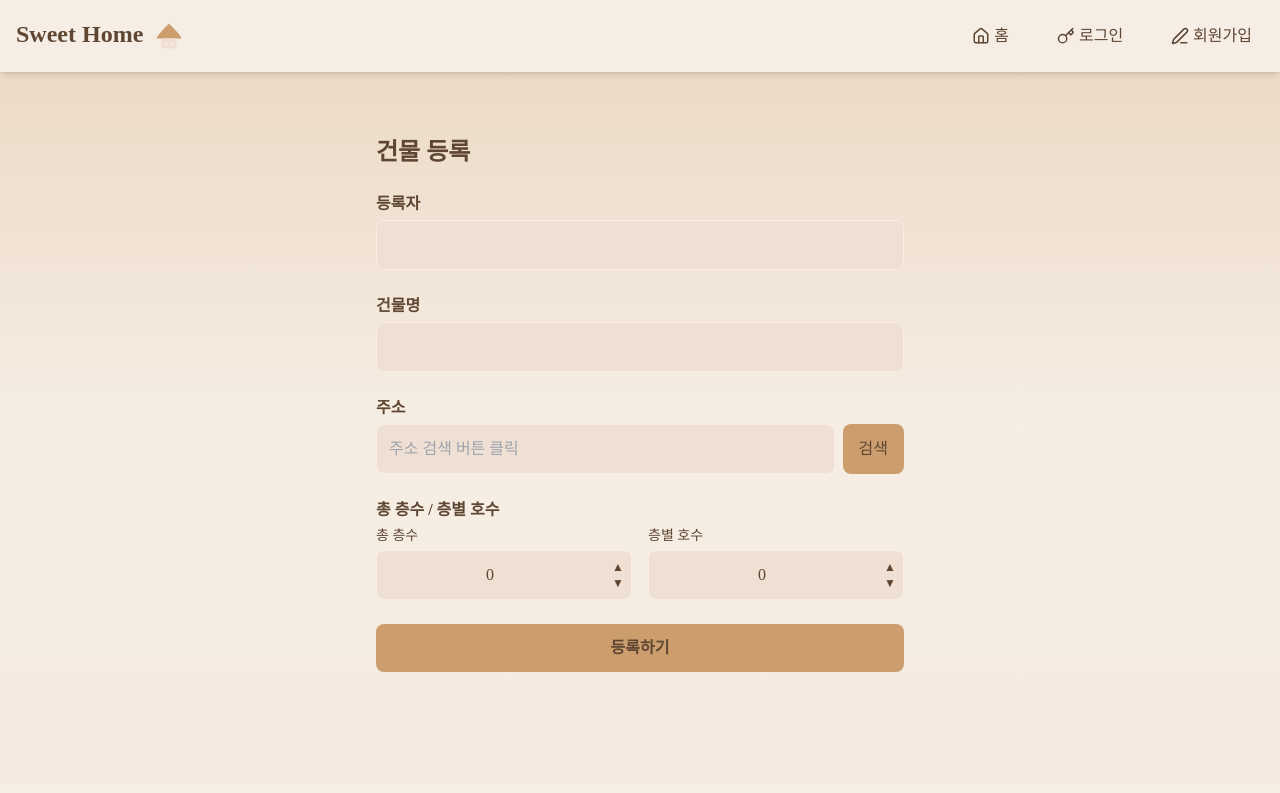
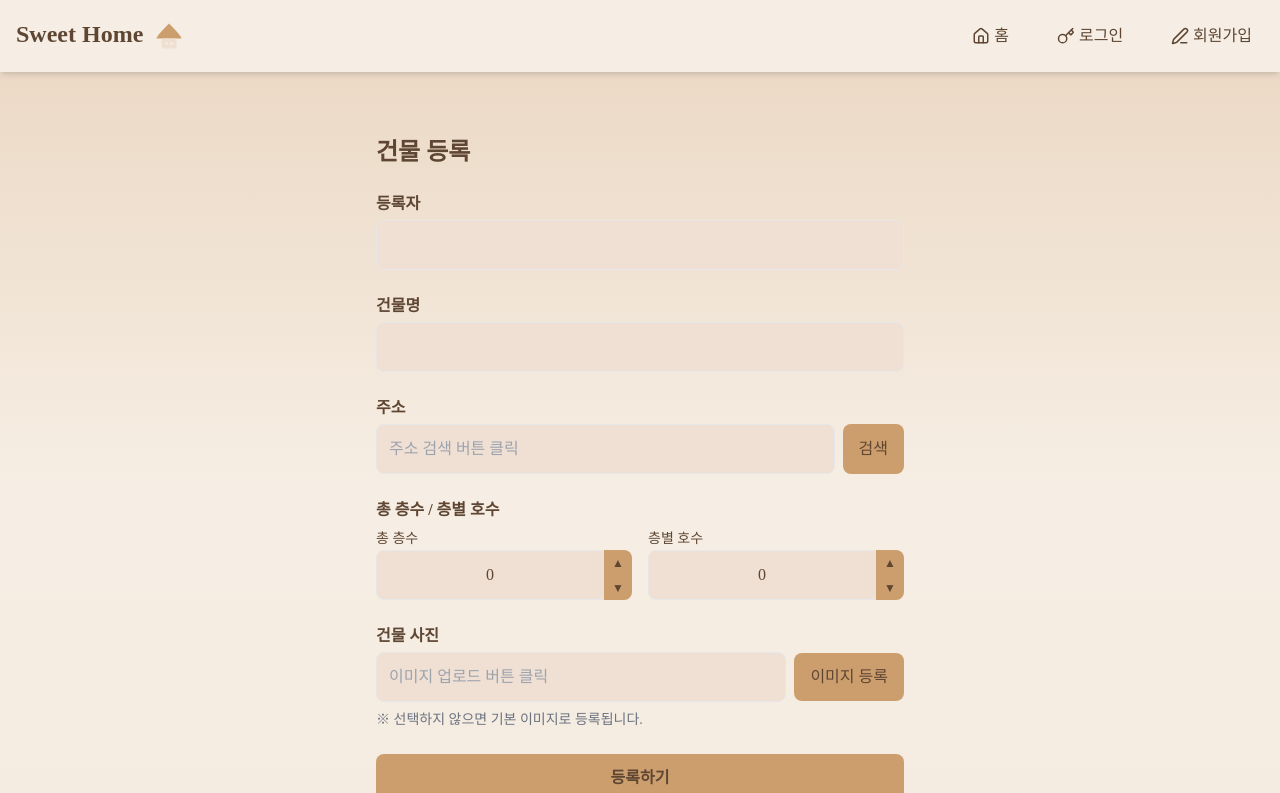
Before and after one commit to wkdwbs8347/reactSW, a React (Vite) app: page /building/register in a window 1280 px wide. Shown: the top 793 px of the page. Built offline with nearby package versions, Linux system fonts and the light colour scheme; no server answers; a web font is replaced by a local one.

Commit message:
건물등록시 이미지등록 및 건물상세조회시 이미지표시 및 수정

```diff
--- /dev/null
+++ b/src/components/profile/BuildingImageModal.jsx
@@ -0,0 +1,147 @@
+import { useState } from "react";
+import api from "../../api/axios";
+import useModal from "../../hooks/useModal";
+
+export default function BuildingImageModal({
+  currentImage,
+  buildingId, // 기존 건물 ID
+  onClose,
+  onSave,
+}) {
+  const defaultImg = "/images/defaultBuildingImg.jpg";
+
+  const [selectedFile, setSelectedFile] = useState(null);
+  const [preview, setPreview] = useState(currentImage || defaultImg);
+
+  const { showModal } = useModal();
+
+  const MAX_SIZE = 10 * 1024 * 1024; // 10MB
+  const ALLOWED_EXT = ["jpg", "jpeg", "png", "gif", "webp"];
+
+  /** 파일 선택 */
+  const handleFileChange = (e) => {
+    const file = e.target.files?.[0];
+    if (!file) return;
+
+    const ext = file.name.split(".").pop().toLowerCase();
+    if (!ALLOWED_EXT.includes(ext)) {
+      showModal("이미지 파일(jpg, jpeg, png, gif, webp)만 업로드 가능합니다.");
+      return;
+    }
+
+    if (file.size > MAX_SIZE) {
+      showModal("파일 크기는 10MB 이하만 업로드할 수 있습니다.");
+      return;
+    }
+
+    setSelectedFile(file);
+    setPreview(URL.createObjectURL(file));
+  };
+
+  /** 저장(업로드) */
+  const handleSave = async () => {
+    // 선택한 파일 없으면 기본 이미지로만 처리
+    if (!selectedFile) {
+      onSave(currentImage || defaultImg);
+      onClose();
+      return;
+    }
+
+    // 실제 파일 업로드 (기존 건물 이미지 덮어쓰기)
+    try {
+      const formData = new FormData();
+      formData.append("file", selectedFile);
+
+      let res;
+      if (buildingId) {
+        // 기존 건물 이미지 업데이트
+        res = await api.put(`/building/update-image?buildingId=${buildingId}`, formData, {
+          headers: { "Content-Type": "multipart/form-data" },
+        });
+      } else {
+        // 신규 건물 → 그냥 선택한 파일 URL 그대로 반영
+        // 실제 서버 업로드는 /building/register 시 처리
+        const uploadRes = await api.post("/building/upload-image", formData, {
+          headers: { "Content-Type": "multipart/form-data" },
+        });
+        res = { data: { buildingImage: uploadRes.data.buildingImage } };
+      }
+
+      onSave(res.data.buildingImage);
+      onClose();
+      showModal("이미지가 업로드되었습니다.");
+    } catch (err) {
+      console.error(err);
+      showModal("이미지 업로드에 실패했습니다.");
+    }
+  };
+
+  /** 기본 이미지로 (로컬 상태만 초기화) */
+  const handleReset = () => {
+    setSelectedFile(null);
+    setPreview(defaultImg);
+  };
+
+  return (
+    <div className="fixed inset-0 z-9999 flex items-center justify-center px-4">
+      <div
+        className="absolute inset-0 bg-black/30 backdrop-blur-sm"
+        onClick={onClose}
+      />
+
+      <div className="relative bg-base-100 rounded-2xl w-full max-w-sm p-6 z-10 shadow-md text-neutral animate-scaleIn">
+        <h2 className="text-lg font-semibold mb-4">건물 이미지 등록</h2>
+
+        {/* 이미지 미리보기 */}
+        <div className="w-36 h-36 mx-auto rounded-xl overflow-hidden border shadow-sm bg-secondary">
+          <img
+            src={preview || defaultImg}
+            className="w-full h-full object-cover"
+          />
+        </div>
+
+        {/* 파일 선택 */}
+        <div className="mt-4">
+          <input
+            type="file"
+            accept="image/*"
+            onChange={handleFileChange}
+            className="file-input file-input-bordered w-full rounded-xl bg-secondary"
+          />
+        </div>
+
+        {/* 버튼 영역 */}
+        <div className="mt-6 flex justify-between">
+          <button
+            onClick={handleReset}
+            className="px-4 py-2 rounded-lg bg-error text-white"
+          >
+            기본 이미지로
+          </button>
+
+          <div className="flex gap-2">
+            <button onClick={onClose} className="px-4 py-2 rounded-lg border">
+              취소
+            </button>
+            <button
+              onClick={handleSave}
+              className="px-4 py-2 rounded-lg bg-primary text-neutral"
+            >
+              저장
+            </button>
+          </div>
+        </div>
+
+        <style>{`
+          .animate-scaleIn {
+            animation: scaleIn 0.2s ease-out forwards;
+          }
+          @keyframes scaleIn {
+            0% { transform: scale(0.85); opacity: 0; }
+            100% { transform: scale(1); opacity: 1; }
+          }
+        `}</style>
+      </div>
+    </div>
+  );
+}
--- a/src/context/LoginChkProvider.jsx
+++ b/src/context/LoginChkProvider.jsx
@@ -32,7 +32,7 @@ export default function LoginChkProvider({ children }) {
       }
     };
     checkLogin();
-  }, []);
+  }, [isLogin]);
 
   return (
     <LoginChkContext.Provider
--- a/src/pages/BuildingRegisterPage.jsx
+++ b/src/pages/BuildingRegisterPage.jsx
@@ -4,38 +4,42 @@ import { useNavigate } from "react-router-dom";
 import { FormItem } from "../components/FormItem.jsx";
 import useModal from "../hooks/useModal.js";
 import api from "../api/axios.js";
+import BuildingImageModal from "../components/profile/BuildingImageModal.jsx";
 
 export default function BuildingRegisterPage() {
-  // 입력 값 상태 관리
+  const defaultBuildingImg = "/images/defaultBuildingImg.jpg";
+
+  // Form 상태
   const [buildingName, setBuildingName] = useState("");
   const [address, setAddress] = useState("");
   const [totalFloor, setTotalFloor] = useState(0);
   const [unitNumber, setUnitNumber] = useState(0);
 
+  const [buildingImage, setBuildingImage] = useState(null); // null이면 기본 이미지 적용
+  const [showImgModal, setShowImgModal] = useState(false);
+
   const navigate = useNavigate();
   const { showModal } = useModal();
-  const { loginUser } = useContext(LoginChkContext); // 로그인 유저 정보 불러오기
+  const { loginUser } = useContext(LoginChkContext);
 
-  // focus 이동을 위한 ref
+  // refs
   const buildingNameRef = useRef(null);
   const addressRef = useRef(null);
   const totalFloorRef = useRef(null);
   const unitNumberRef = useRef(null);
 
-  // 🔍 주소 검색 (Daum PostCode API)
+  // 주소 검색
   const searchAddress = () => {
     new window.daum.Postcode({
-      // 주소 선택했을 때 실행되는 콜백
       oncomplete: (data) => {
-        setAddress(data.address); // 주소 저장
-        totalFloorRef.current.focus(); // 다음 입력으로 focus 이동
+        setAddress(data.address);
+        totalFloorRef.current.focus();
       },
     }).open();
   };
 
-  // 🏢 건물 등록 API 요청
+  // 건물 등록
   const buildingRegister = async () => {
-    // 값 검증 -----------------------------------
     if (!buildingName) {
       showModal("건물명을 입력해주세요.", () =>
         buildingNameRef.current.focus()
@@ -59,27 +63,23 @@ export default function BuildingRegisterPage() {
       );
       return;
     }
-    // --------------------------------------------
 
     try {
-      // 서버로 보낼 데이터(payload)
       const payload = {
-        createdUserId: loginUser.id, // 등록자 ID
+        createdUserId: loginUser.id,
         name: buildingName,
         address,
         totalFloor,
         unitNumber,
+        profileImage: buildingImage || defaultBuildingImg, // 선택 이미지 없으면 기본 이미지
       };
 
-      // API 호출
       const res = await api.post("/building/register", payload);
 
-      // 성공했을 때
       if (res.data.success) {
         showModal("건물 등록 완료!", () => navigate("/"));
       }
     } catch (err) {
-      // 에러 발생 시 메시지 표시
       const message =
         err.response?.data?.message || "건물 등록 중 오류가 발생했습니다.";
       showModal(message);
@@ -90,37 +90,26 @@ export default function BuildingRegisterPage() {
     <div className="p-6 max-w-xl mx-auto space-y-6">
       <h1 className="text-2xl font-bold mb-4">건물 등록</h1>
 
-      {/* ---------------------------------
-        1. 로그인 유저 정보를 보여줌
-      ----------------------------------- */}
-      <div className="mb-5">
+      {/* 등록자 */}
       <FormItem label="등록자">
         <input
           value={loginUser?.nickname || ""}
           disabled
-            className="p-3 rounded-lg border border-base-100 bg-secondary text-neutral focus:outline-none focus:ring-2 focus:ring-primary focus:border-primary"
+          className="p-3 rounded-lg border bg-secondary text-neutral"
         />
       </FormItem>
-      </div>
 
-      {/* ---------------------------------
-        2. 건물명 입력
-      ----------------------------------- */}
-      <div className="mb-5">
+      {/* 건물명 */}
       <FormItem label="건물명">
         <input
           ref={buildingNameRef}
           value={buildingName}
           onChange={(e) => setBuildingName(e.target.value)}
-            className="p-3 rounded-lg border border-base-100 bg-secondary text-neutral focus:outline-none focus:ring-2 focus:ring-primary focus:border-primary"
+          className="p-3 rounded-lg border bg-secondary text-neutral focus:outline-none focus:ring-2 focus:ring-primary focus:border-primary"
         />
       </FormItem>
-      </div>
 
-      {/* ---------------------------------
-        3. 주소 + 검색 버튼 => Daum 주소 검색 실행
-      ----------------------------------- */}
-      <div className="mb-5">
+      {/* 주소 검색 */}
       <FormItem label="주소">
         <div className="flex gap-2">
           <input
@@ -128,58 +117,44 @@ export default function BuildingRegisterPage() {
             value={address}
             readOnly
             placeholder="주소 검색 버튼 클릭"
-              className="p-3 rounded-lg border border-base-100 bg-secondary text-neutral flex-grow focus:outline-none focus:ring-2 focus:ring-primary focus:border-primary"
+            className="p-3 rounded-lg border bg-secondary flex-grow text-neutral focus:outline-none focus:ring-2 focus:ring-primary focus:border-primary"
           />
           <button
             type="button"
             onClick={searchAddress}
-              className="px-4 py-2 whitespace-nowrap rounded-lg bg-primary text-neutral"
+            className="px-4 py-3 rounded-lg bg-primary text-neutral"
           >
             검색
           </button>
         </div>
       </FormItem>
-      </div>
 
-      {/* ---------------------------------
-        4. 총 층수 입력
-        5. 층당 호수 입력
-      ----------------------------------- */}
-      <div className="mb-5">
+      {/* 층수 / 호수 */}
       <FormItem label="총 층수 / 층별 호수">
         <div className="flex gap-4">
-            <div className="flex-1 flex flex-col">
+          {/* 총 층수 */}
+          <div className="flex-1">
             <span className="text-sm mb-1">총 층수</span>
-
-              {/* 숫자 입력 + ▲▼ 버튼 */}
-              <div className="relative w-full">
+            <div className="relative">
               <input
                 type="number"
                 ref={totalFloorRef}
                 value={totalFloor}
                 onChange={(e) => setTotalFloor(Number(e.target.value))}
-                  className="
-              w-full p-3 pr-10
-              rounded-lg border border-base-100 bg-secondary text-center text-neutral
-              appearance-none focus:outline-none focus:ring-2 focus:ring-primary focus:border-primary
-            "
+                className="w-full p-3 pr-10 rounded-lg border bg-secondary text-center text-neutral focus:outline-none focus:ring-2 focus:ring-primary focus:border-primary"
               />
-
-                <div className="absolute right-2 top-1/2 -translate-y-1/2 flex flex-col">
+              <div className="absolute top-0 right-0 flex flex-col h-full">
                 <button
                   type="button"
-                    onClick={() => setTotalFloor(totalFloor + 1)}
-                    className="text-xs hover:text-primary"
+                  onClick={() => setTotalFloor((prev) => prev + 1)}
+                  className="flex-1 px-2 py-0.5 rounded-tr-lg bg-primary text-neutral text-xs"
                 >
                   ▲
                 </button>
-
                 <button
                   type="button"
-                    onClick={() =>
-                      totalFloor > 0 && setTotalFloor(totalFloor - 1)
-                    }
-                    className="text-xs hover:text-primary"
+                  onClick={() => setTotalFloor((prev) => Math.max(1, prev - 1))}
+                  className="flex-1 px-2 py-0.5 rounded-br-lg bg-primary text-neutral text-xs"
                 >
                   ▼
                 </button>
@@ -187,36 +162,29 @@ export default function BuildingRegisterPage() {
             </div>
           </div>
 
-            {/* 층당 호수 */}
-            <div className="flex-1 flex flex-col">
+          {/* 층별 호수 */}
+          <div className="flex-1">
             <span className="text-sm mb-1">층별 호수</span>
-
-              <div className="relative w-full">
+            <div className="relative">
               <input
                 type="number"
                 ref={unitNumberRef}
                 value={unitNumber}
                 onChange={(e) => setUnitNumber(Number(e.target.value))}
-                  className="
-              w-full p-3 pr-10
-              rounded-lg border border-base-100 bg-secondary text-center text-neutral
-              appearance-none focus:outline-none focus:ring-2 focus:ring-primary focus:border-primary
-            "
+                className="w-full p-3 pr-10 rounded-lg border bg-secondary text-center text-neutral focus:outline-none focus:ring-2 focus:ring-primary focus:border-primary"
               />
-
-                <div className="absolute right-2 top-1/2 -translate-y-1/2 flex flex-col">
+              <div className="absolute top-0 right-0 flex flex-col h-full">
                 <button
                   type="button"
-                    onClick={() => setUnitNumber(unitNumber + 1)}
-                    className="text-xs hover:text-primary"
+                  onClick={() => setUnitNumber((prev) => prev + 1)}
+                  className="flex-1 px-2 py-0.5 rounded-tr-lg bg-primary text-neutral text-xs"
                 >
                   ▲
                 </button>
-
                 <button
                   type="button"
-                    onClick={() => unitNumber > 0 && setUnitNumber(unitNumber - 1)}
-                    className="text-xs hover:text-primary"
+                  onClick={() => setUnitNumber((prev) => Math.max(1, prev - 1))}
+                  className="flex-1 px-2 py-0.5 rounded-br-lg bg-primary text-neutral text-xs"
                 >
                   ▼
                 </button>
@@ -225,17 +193,54 @@ export default function BuildingRegisterPage() {
           </div>
         </div>
       </FormItem>
+
+      {/* 건물 이미지 */}
+      <FormItem label="건물 사진">
+        <div className="flex gap-2 items-center">
+          <input
+            value={buildingImage || ""}
+            readOnly
+            placeholder="이미지 업로드 버튼 클릭"
+            className="p-3 rounded-lg border bg-secondary flex-grow text-neutral focus:outline-none focus:ring-2 focus:ring-primary focus:border-primary"
+          />
+          <button
+            type="button"
+            onClick={() => setShowImgModal(true)}
+            className="px-4 py-3 rounded-lg bg-primary text-neutral"
+          >
+            이미지 등록
+          </button>
         </div>
+        <p className="text-sm text-gray-500 mt-1">
+          ※ 선택하지 않으면 기본 이미지로 등록됩니다.
+        </p>
 
-      {/* ---------------------------------
-        6. 등록 버튼 → API 요청 실행
-      ----------------------------------- */}
+        {buildingImage && (
+          <img
+            src={buildingImage}
+            alt="building preview"
+            className="w-32 h-32 object-cover rounded-xl mt-3 border shadow"
+          />
+        )}
+      </FormItem>
+
+      {/* 등록 버튼 */}
       <button
         onClick={buildingRegister}
         className="mt-2 px-4 py-3 rounded-lg bg-primary text-neutral font-semibold w-full"
       >
         등록하기
       </button>
+
+      {/* 이미지 모달 */}
+      {showImgModal && (
+        <BuildingImageModal
+          currentImage={buildingImage}
+          buildingId={null} // 신규 건물이므로 null
+          onClose={() => setShowImgModal(false)}
+          onSave={(url) => setBuildingImage(url)}
+        />
+      )}
     </div>
   );
 }
--- a/src/pages/ResidentBuildingDetailPage.jsx
+++ b/src/pages/ResidentBuildingDetailPage.jsx
@@ -5,6 +5,7 @@ import api from "../api/axios";
 export default function ResidentBuildingDetailPage() {
   const [searchParams] = useSearchParams();
   const unitId = searchParams.get("unitId");
+  const buildingId = searchParams.get("buildingId");
   const navigate = useNavigate();
   const [building, setBuilding] = useState(null);
   const [loading, setLoading] = useState(true);
@@ -14,8 +15,8 @@ export default function ResidentBuildingDetailPage() {
 
     const fetchBuilding = async () => {
       try {
-        const res = await api.get(`/building/detail`, { params: { unitId } });
-        setBuilding(res.data);
+        const res = await api.get(`/building/detail`, { params: { buildingId, unitId } });
+        setBuilding(res.data.building);
       } catch (err) {
         console.error(err);
       } finally {
@@ -47,7 +48,7 @@ export default function ResidentBuildingDetailPage() {
       </h2>
       <p className="text-sm text-gray-500">{building.address}</p>
       <img
-        src={building.profileImage ?? "/images/default_building.png"}
+        src={building.profileImage ?? "/images/defaultBuildingImg.jpg"}
         alt="건물 이미지"
         className="w-64 h-64 object-cover rounded-xl mt-2"
       />
--- a/src/pages/ResidentBuildingListPage.jsx
+++ b/src/pages/ResidentBuildingListPage.jsx
@@ -1,4 +1,4 @@
-import { useContext, useEffect, useState } from "react";
+import { useContext, useEffect, useState, useRef } from "react";
 import { LoginChkContext } from "../context/LoginChkContext";
 import api from "../api/axios";
 import { useNavigate } from "react-router-dom";
@@ -8,6 +8,7 @@ export default function ResidentBuildingListPage() {
   const navigate = useNavigate();
   const [buildings, setBuildings] = useState([]);
   const [loading, setLoading] = useState(true);
+  const effectRan = useRef(false);
 
   // 페이징 상태
   const [currentPage, setCurrentPage] = useState(1);
@@ -15,6 +16,8 @@ export default function ResidentBuildingListPage() {
   const buttonsPerBlock = 5;
 
   useEffect(() => {
+    if (effectRan.current) return; // 이미 실행됐으면 종료
+    effectRan.current = true;
     const fetchBuildings = async () => {
       try {
         const res = await api.get("/building/byResident");
@@ -41,7 +44,6 @@ export default function ResidentBuildingListPage() {
   const totalPages = Math.ceil(buildings.length / itemsPerPage);
   const startIndex = (currentPage - 1) * itemsPerPage;
   const currentItems = buildings.slice(startIndex, startIndex + itemsPerPage);
-
   // 페이지 버튼 블록 계산
   const currentBlock = Math.ceil(currentPage / buttonsPerBlock);
   const startPage = (currentBlock - 1) * buttonsPerBlock + 1;
@@ -57,7 +59,9 @@ export default function ResidentBuildingListPage() {
             key={b.unitId} // unit 단위로 고유 key
             className="bg-primary/20 text-neutral p-4 rounded-3xl shadow-lg cursor-pointer flex justify-between items-center"
             onClick={() =>
-              navigate(`/mypage/resident/detail?unitId=${b.unitId}`)
+              navigate(
+                `/mypage/resident/detail?unitId=${b.unitId}&buildingId=${b.id}`
+              )
             } // unitId 기준
           >
             <div>
```
Also changed, not shown: src/components/profile/ProfileImageModal.jsx (+34 -22 lines), src/pages/OwnerBuildingDetailPage.jsx (+41 -7 lines), public/images/defaultBuildingImg.jpg (added). Lines whose indentation alone changed are shown as unchanged.
